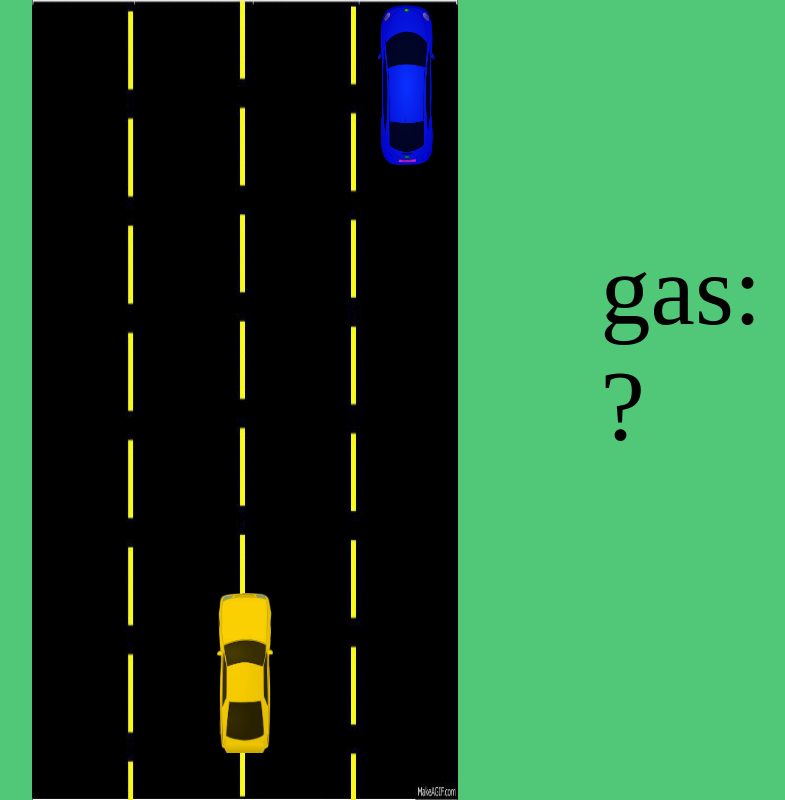
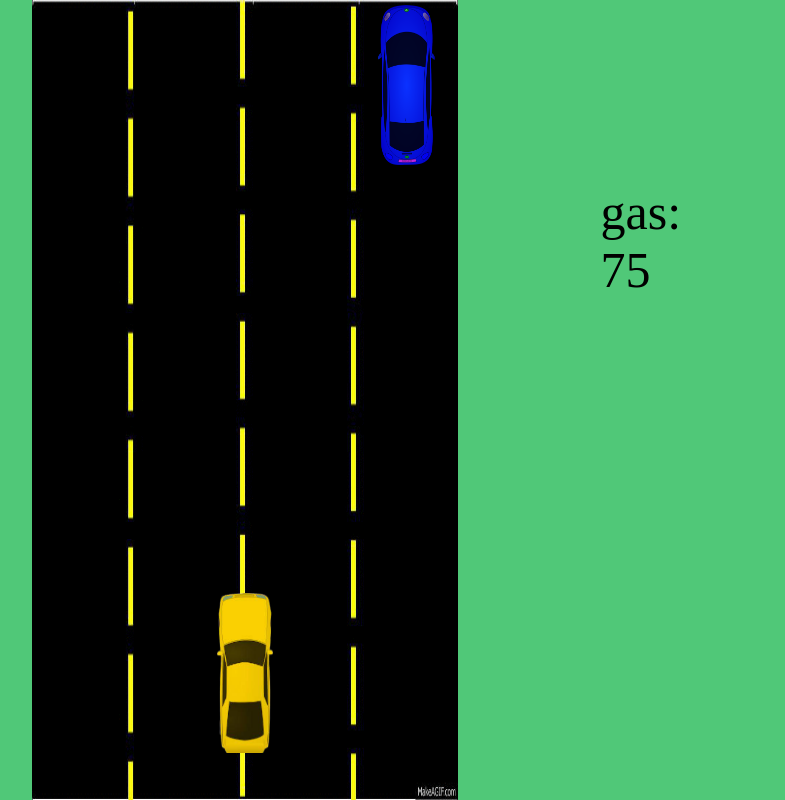
Before and after one commit to dragon731012/roadrunner, a plain HTML site: page index.html in a window 1280 px wide. Shown: the whole page, without its empty margins (395-1180 px from the left). Drawn offline with Linux system fonts and the light colour scheme.

Commit message:
Update index.html

```diff
--- a/index.html
+++ b/index.html
@@ -47,7 +47,7 @@
 	var gallonleft=left+width+width/3;
 	var gallontop=height/2-height/3;
 	var gallon = document.getElementById("gallon");
-	document.getElementById("gallon").style.fontSize = "100px";
+	document.getElementById("gallon").style.fontSize = "50px";
 	gallon.textContent = "gas: ?";
 	var gallons=100;
 
@@ -230,6 +230,7 @@
 		gallons=gallons-1;
 		gallon.textContent = "gas: "+gallons;
 	}
+	setInterval(gallonupdate,200);
     </script>
   </body>
 </html>
```
